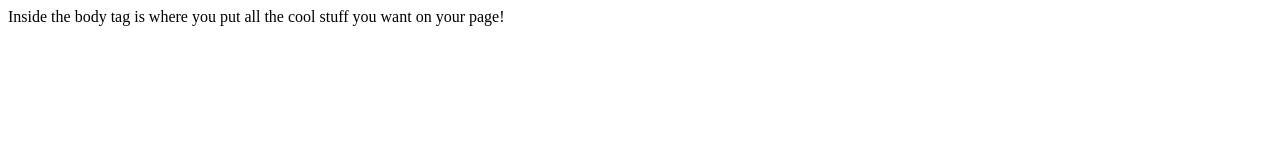
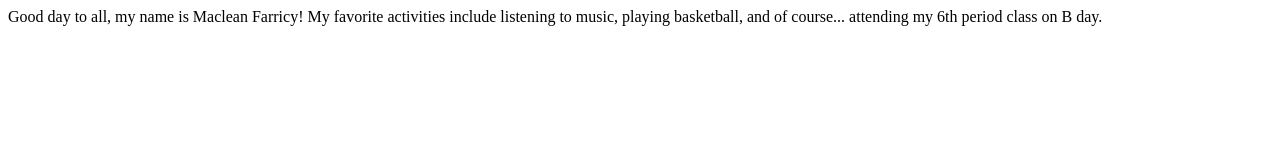
Before and after one commit to mpfarricy1116/376, a plain HTML site: page project1/home.html in a window 1280 px wide. Drawn offline with Linux system fonts and the light colour scheme.

Commit message:
committing

```diff
--- a/project1/home.html
+++ b/project1/home.html
@@ -5,7 +5,7 @@
     </head>
 
     <body>
-        Inside the body tag is where you put all the cool stuff
-        you want on your page!
+        Good day to all, my name is Maclean Farricy!
+        My favorite activities include listening to music, playing basketball, and of course... attending my 6th period class on B day.
     </body>
 </html>
```
Also changed, not shown: 2 other files.
